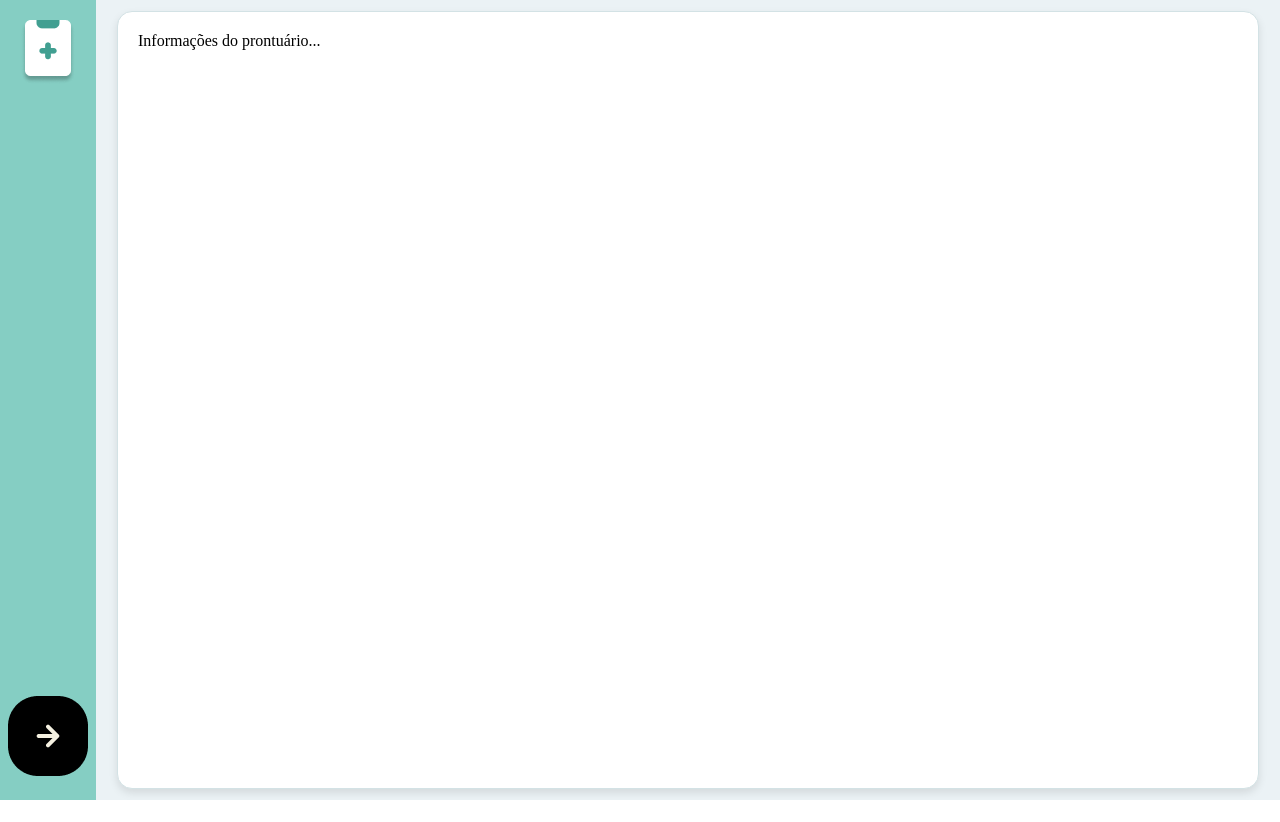
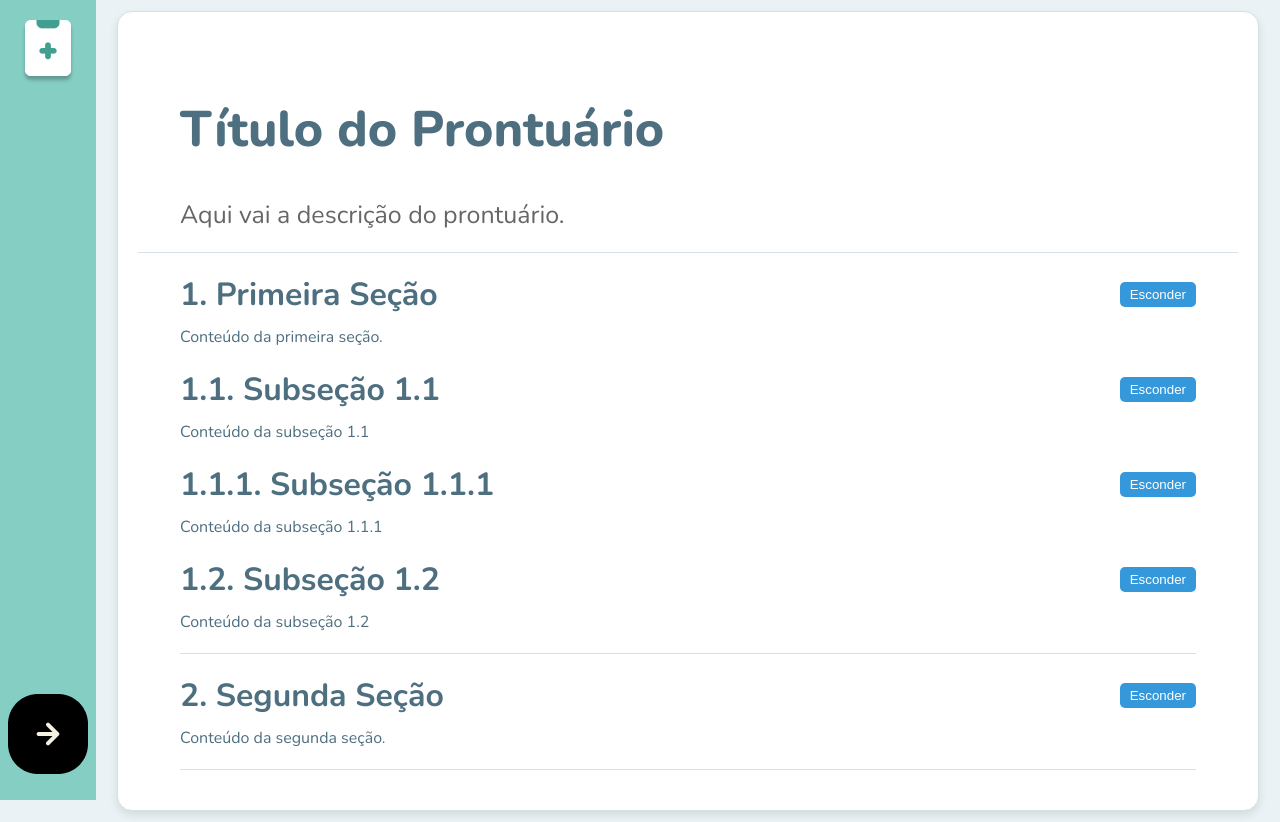
Before and after one commit to RickFqt/DASH-FRONT, an Angular app: page /prontuario/1 in a window 1280 px wide. Before the commit the page ends 800 px from the top, so only its background shows below. Built offline with nearby package versions, Linux system fonts and the light colour scheme.

Commit message:
WIP: Adiciona layout inicial das secoes

```diff
--- a/src/app/prontuario-view/prontuario-view.component.css
+++ b/src/app/prontuario-view/prontuario-view.component.css
@@ -1,8 +1,14 @@
+* {
+  color: #4D6F80;
+}
+
 /* Container principal */
 .container {
   background-color: #EBF2F5;
   display: flex;
   min-height: 100vh; /* Garante que a altura mínima seja a da tela */
+  font-family: 'Nunito', sans-serif;
+  color: #4D6F80;
 }
 
 /* Bloco 1: Lateral fixa */
@@ -52,3 +58,83 @@
   flex-grow: 1; /* Ocupa o restante da largura da tela */
   border: 0.5px solid #D3E2E5;
 }
+
+/* Título */
+.title {
+  margin-left: 42px;
+  margin-top: 63px;
+  font-size: 50px;
+  font-weight: 800;
+}
+
+/* Descrição */
+.description {
+  margin-left: 42px;
+  margin-top: 34px;
+  font-size: 25px;
+  color: #666;
+}
+
+/* Separador das seções */
+.section-separator {
+  margin: 20px 0;
+  border: none;
+  height: 1px;
+  background-color: #D3E2E5;
+}
+
+/* Cabeçalho da Seção */
+.section-header {
+  display: flex;
+  justify-content: space-between;
+  align-items: center;
+  margin-left: 42px;
+  margin-right: 21px;
+}
+
+/* Título da Seção */
+.section-title {
+  font-size: 18px;
+  font-weight: bold;
+}
+
+/* Botão de Mostrar/Esconder Seção */
+.toggle-button {
+  background-color: #3498db;
+  color: white;
+  border: none;
+  padding: 5px 10px;
+  border-radius: 5px;
+  cursor: pointer;
+}
+
+.toggle-button:hover {
+  background-color: #2980b9;
+}
+
+/* Conteúdo da Seção */
+.section-content {
+  margin-left: 42px;
+  margin-top: 15px;
+  font-size: 14px;
+  color: #333;
+}
+
+/* Separador das Subseções */
+.subsection-separator {
+  margin: 10px 0;
+  border: none;
+  height: 1px;
+  background-color: #ccc;
+}
+
+/* Título da Subseção */
+.subsection-title {
+  font-size: 16px;
+  font-weight: bold;
+}
+
+.sections {
+  margin-left: 42px;
+  margin-right: 42px;
+}
--- a/src/app/prontuario-view/prontuario-view.component.html
+++ b/src/app/prontuario-view/prontuario-view.component.html
@@ -14,7 +14,19 @@
 
 	<!-- Bloco 2: Principal com as informações do formulário -->
 	<div class="main-content">
-		<!-- Aqui vai o conteúdo do formulário -->
-		<p>Informações do prontuário...</p>
-	</div>
+    <!-- Título -->
+    <h1 class="title">{{ prontuario.title }}</h1>
+
+    <!-- Descrição -->
+    <p class="description">{{ prontuario.description }}</p>
+
+    <hr class="section-separator">
+
+    <!-- Seções -->
+    <div class="sections" *ngFor="let section of prontuario.sections; let i = index">
+      <app-section [section]="section" [sectionIndex]="(i + 1).toString()"></app-section>
+      <hr class="section-separator">
+    </div>
+  </div>
+
 </div>
--- a/src/app/prontuario-view/prontuario-view.component.ts
+++ b/src/app/prontuario-view/prontuario-view.component.ts
@@ -1,15 +1,51 @@
+import { CommonModule } from '@angular/common';
 import { Component } from '@angular/core';
 import { RouterModule } from '@angular/router';
+import { SectionComponent } from '../section/section.component';
 
 @Component({
   selector: 'app-prontuario-view',
   standalone: true,
-  imports: [RouterModule],
+  imports: [RouterModule, CommonModule, SectionComponent],
   templateUrl: './prontuario-view.component.html',
   styleUrl: './prontuario-view.component.css'
 })
 export class ProntuarioViewComponent {
   buttonSrc: string = 'button.png';
+
+  prontuario = {
+    title: 'Título do Prontuário',
+    description: 'Aqui vai a descrição do prontuário.',
+    sections: [
+      {
+        title: 'Primeira Seção',
+        content: 'Conteúdo da primeira seção.',
+        isVisible: true,
+        subsections: [
+          {
+            title: 'Subseção 1.1',
+            content: 'Conteúdo da subseção 1.1',
+            isVisible: true,
+            subsections: [
+              {
+                title: 'Subseção 1.1.1',
+                content: 'Conteúdo da subseção 1.1.1',
+                isVisible: true,
+                subsections: []
+              }
+            ]
+          },
+          { title: 'Subseção 1.2', content: 'Conteúdo da subseção 1.2', isVisible: true, subsections: [] }
+        ]
+      },
+      {
+        title: 'Segunda Seção',
+        content: 'Conteúdo da segunda seção.',
+        isVisible: true,
+        subsections: []
+      }
+    ]
+  };
 
   onHoverButton() {
     this.buttonSrc = 'button_hover.png';
@@ -18,4 +54,9 @@ export class ProntuarioViewComponent {
   onLeaveButton() {
     this.buttonSrc = 'button.png';
   }
+
+  // Método para alternar a visibilidade das seções
+  toggleSection(index: number) {
+    this.prontuario.sections[index].isVisible = !this.prontuario.sections[index].isVisible;
+  }
 }
--- /dev/null
+++ b/src/app/section/section.component.css
@@ -0,0 +1,39 @@
+.section {
+    /* margin-left: 42px; */
+    /* margin-right: 21px; */
+    margin-top: 20px;
+    padding-bottom: 20px;
+  }
+
+  .section:last-child {
+    padding-bottom: 0px;
+  }
+
+  .section-header {
+    display: flex;
+    justify-content: space-between;
+    align-items: center;
+  }
+
+  .section-title {
+    font-size: 32px;
+    font-weight: bold;
+  }
+
+  .section-content {
+    margin-top: 10px;
+    /* margin-left: 20px; Recuo para subseções */
+  }
+
+  .toggle-button {
+    background-color: #3498db;
+    color: white;
+    border: none;
+    padding: 5px 10px;
+    border-radius: 5px;
+    cursor: pointer;
+  }
+
+  .toggle-button:hover {
+    background-color: #2980b9;
+  }
--- /dev/null
+++ b/src/app/section/section.component.html
@@ -0,0 +1,21 @@
+<div class="section">
+    <div class="section-header">
+      <h2 class="section-title">{{ sectionIndex }}. {{ section.title }}</h2>
+      <button class="toggle-button" (click)="toggleSection()">
+        {{ section.isVisible ? 'Esconder' : 'Mostrar' }}
+      </button>
+    </div>
+
+    <!-- Conteúdo da Seção/Subseção -->
+    <div *ngIf="section.isVisible" class="section-content">
+      <p>{{ section.content }}</p>
+
+      <!-- Subseções (Chamando o mesmo componente para subseções) -->
+      <div *ngFor="let subsection of section.subsections; let subIndex = index">
+        <app-section
+          [section]="subsection"
+          [sectionIndex]="sectionIndex + '.' + (subIndex + 1)"
+        ></app-section>
+      </div>
+    </div>
+  </div>
--- /dev/null
+++ b/src/app/section/section.component.ts
@@ -0,0 +1,18 @@
+import { CommonModule } from '@angular/common';
+import { Component, Input } from '@angular/core';
+
+@Component({
+  selector: 'app-section',
+  standalone: true,
+  imports: [CommonModule],
+  templateUrl: './section.component.html',
+  styleUrl: './section.component.css'
+})
+export class SectionComponent {
+  @Input() section: any;
+  @Input() sectionIndex: string = ''; // Para numerar as seções e subseções
+
+  toggleSection() {
+    this.section.isVisible = !this.section.isVisible;
+  }
+}
```
Also changed, not shown: 1 other file (tests, documents, lock files or other folders).
